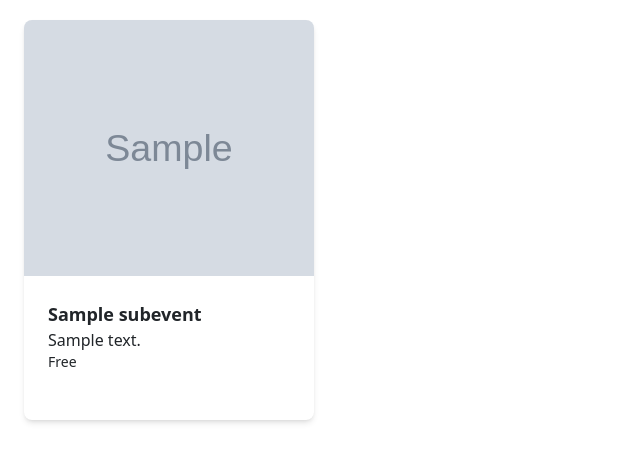
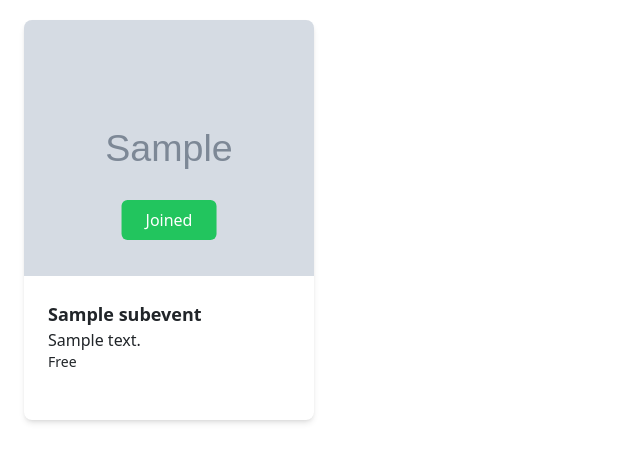
Before and after one commit to yashinshekh/timothybrush_django, a Django app: page /event/1 in a window 1280 px wide. Shown: the part 144-606 px from the top of the page, without its empty margins (0-640 px from the left). Run offline with Django 4.2, Linux system fonts and the light colour scheme; the first user in the database is signed in; tables that the repository leaves empty hold one stand-in row (Sample ...); some libraries are stand-ins or nearby versions.

Commit message:
updated sub-event

```diff
--- a/timothybrush_django/events/views.py
+++ b/timothybrush_django/events/views.py
@@ -10,10 +10,23 @@ def events(request):
     return render(request,'events/event.html',{'events':events})
 
 
-def sub_events(requests,id):
+def sub_events(request,id):
     event = get_object_or_404(Event, id=id)
     sub_events = SubEvent.objects.filter(event__id=id)
-    return render(requests,'events/sub_event.html',{'sub_events':sub_events,'event':event})
+
+    user_joined_subevents = []
+    if request.user.is_authenticated:
+        user_joined_subevents = Attendee.objects.filter(
+            subevent__in=sub_events,user=request.user
+        ).values_list('subevent_id',flat=True)
+
+    context = {
+        'event': event,
+        'sub_events': sub_events,
+        'user_joined_sub_events': user_joined_subevents,
+    }
+
+    return render(request,'events/sub_event.html',context)
 
 
 @require_POST
--- a/timothybrush_django/static/css/output.css
+++ b/timothybrush_django/static/css/output.css
@@ -783,6 +783,11 @@ video {
   background-color: rgb(239 68 68 / var(--tw-bg-opacity));
 }
 
+.bg-green-500 {
+  --tw-bg-opacity: 1;
+  background-color: rgb(34 197 94 / var(--tw-bg-opacity));
+}
+
 .object-cover {
   -o-object-fit: cover;
      object-fit: cover;
--- a/timothybrush_django/templates/events/sub_event.html
+++ b/timothybrush_django/templates/events/sub_event.html
@@ -29,8 +29,11 @@
 {#                  style="transition: opacity .3s;">#}
 {#            Interested#}
 {#          </button>#}
-
-        {% if sub_event.is_free %}
+        {% if sub_event.id in user_joined_sub_events %}
+          <span class="absolute top-1/2 left-1/2 transform -translate-x-1/2 -translate-y-1/2 bg-green-500 text-white px-4 py-2 rounded">
+            Joined
+          </span>
+        {% elif sub_event.is_free %}
           <button x-show="hovered"
                   hx-post="{% url 'add_to_attendees' sub_event.id %}"
                   hx-trigger="click"
```
